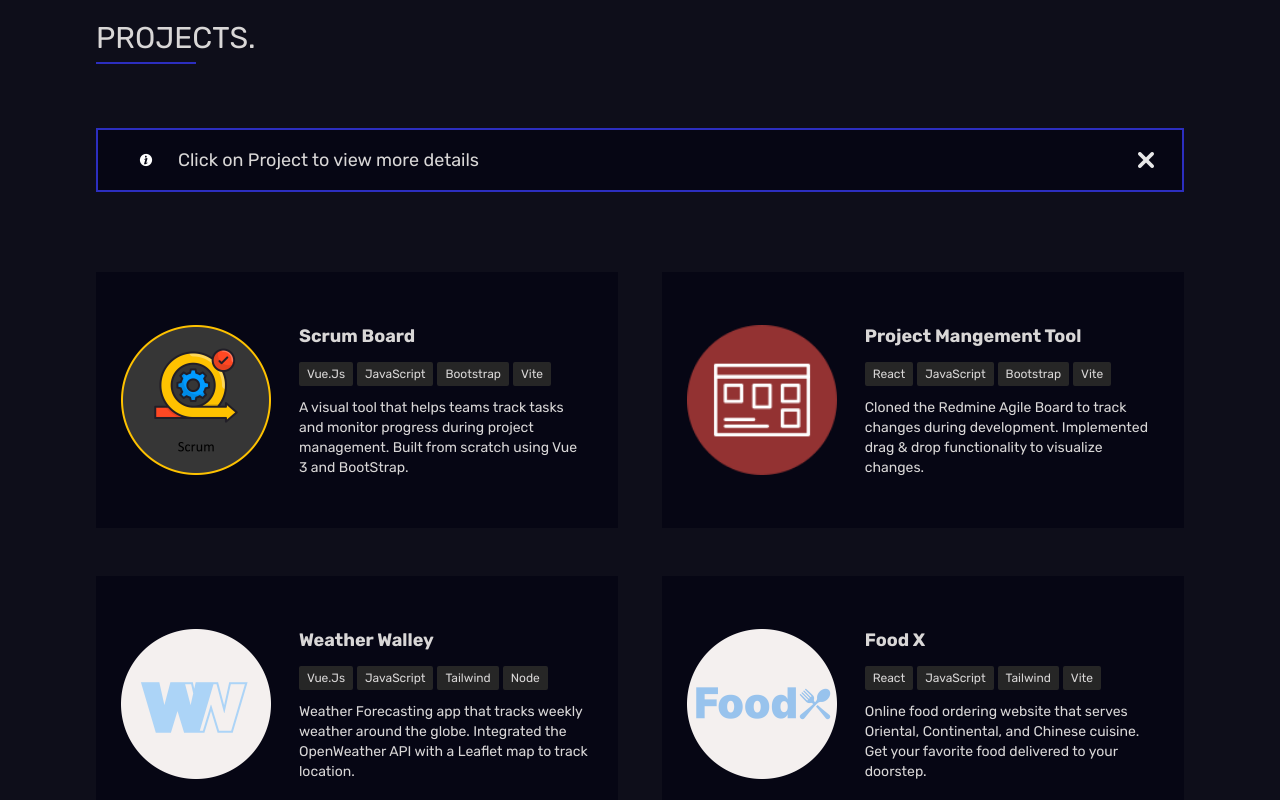
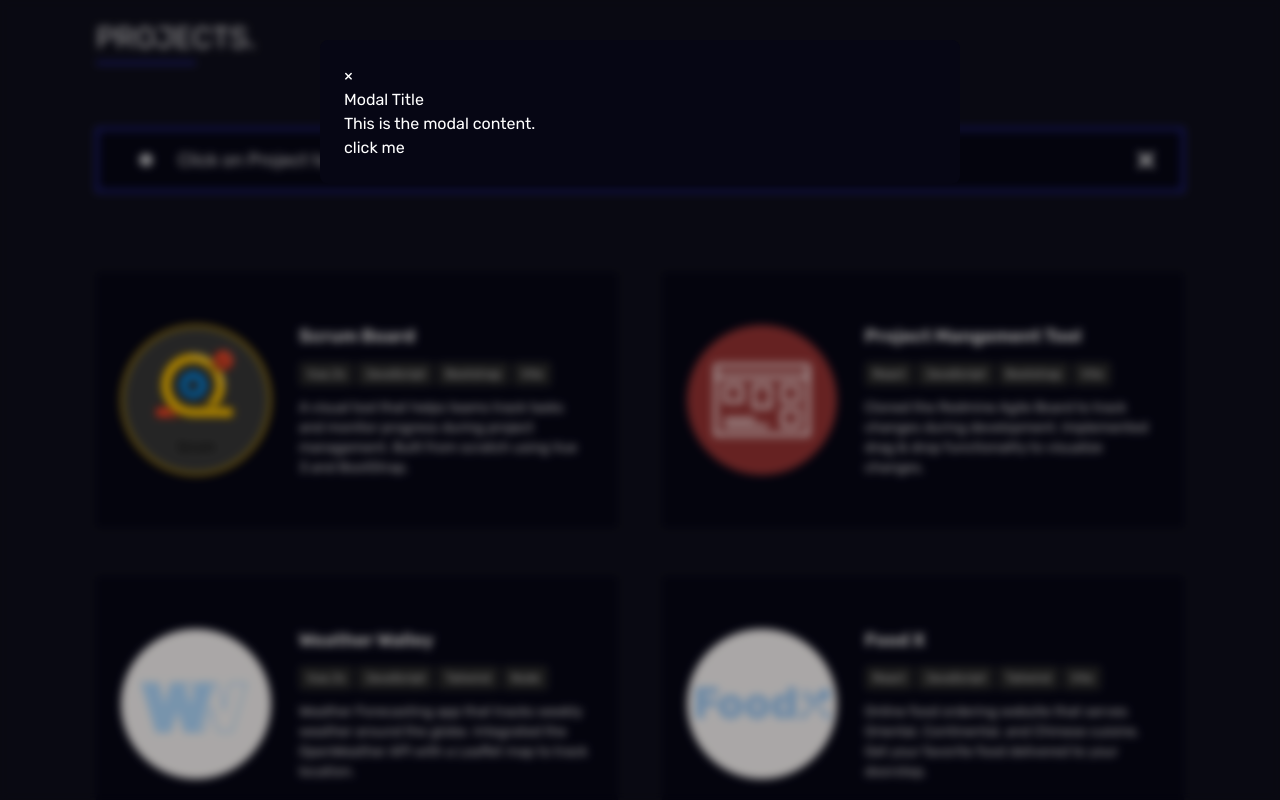
Before and after one commit to talhaiftikhar12549/talhaiftikhar, a React (Vite) app: page / in a window 1280 px wide. Both pictures are taken after a click on the element 357 px from the left and 3196 px from the top of the page. Shown: the part 2796-3596 px from the top of the page. Built offline with nearby package versions, Linux system fonts and the light colour scheme.

Commit message:
Show Modal on onClick of the project

```diff
--- /dev/null
+++ b/src/components/ProjectModal.jsx
@@ -0,0 +1,13 @@
+export default function ProjectModal() {
+  return (
+    <div className="modal bg-[#000000] bg-opacity-30 backdrop-blur-sm inset-0 fixed z-50 ">
+      <div className="modal-content">
+        <span className="close" >
+          &times; mewo
+        </span>
+        <h2> mewo </h2>
+        <p> meow</p>
+      </div>
+    </div>
+  );
+}
--- a/src/components/ProjectSection.jsx
+++ b/src/components/ProjectSection.jsx
@@ -9,10 +9,22 @@ import portfolioLogo from "../assets/Talha Portfolio Logo.png"
 import foodxLogo from "../assets/Foodx Logo.png"
 import littleLemon from "../assets/Little Lemon.png"
 import fabricCanvas from "../assets/FabricjsCanvas.png"
+import ProjectModal from "../components/ProjectModal"
 import { useState, useRef } from "react"
 export default function ProjectSection() {
 
     const [isVisible, setIsVisible] = useState(true);
+    const [modalOpener, setModalOpener] = useState(false);
+
+    const handleModalClick = (e) => {
+        if (e.target === e.currentTarget) {
+            setModalOpener(false);
+        }
+    };
+
+    const openModal = () => {
+        setModalOpener(true);
+    };
 
     const handleDelete = () => {
         setIsVisible(false);
@@ -21,6 +33,8 @@ export default function ProjectSection() {
     return (
         <>
             <div id="projectsSection" className="h-[100%] bg-[#0e0e1a] text-[#d9d7d7] flex flex-col items-center py-10">
+                {/* {modalOpener && <ProjectModal  onClose={()=>setModalOpener(false)} />} */}
+
                 <div className="w-[90%] xl:w-[85%] 2xl:w-[70%] ">
                     <div className="py-10 ">
                         <p class=" text-3xl py-2 [#2c2ebf] relative">PROJECTS. <span className='absolute bg-[#2c2ebf] bottom-0 left-0 h-[2px] w-[100px]'></span></p>
@@ -51,7 +65,7 @@ export default function ProjectSection() {
                         <div className="flex flex-col gap-12 md:gap-0  md:flex-row py-6 w-[100%] justify-between ">
 
 
-                            <div className="w-[100%] md:w-[48%] py-12 px-3 bg-[#060614] border-2 border-[#060614] group flex flex-col md:flex-row hover:border-[#2c2ebf] transition-colors duration-300 cursor-pointer" title="Click to view more detail.">
+                            <div onClick={openModal} className="w-[100%] md:w-[48%] py-12 px-3 bg-[#060614] border-2 border-[#060614] group flex flex-col md:flex-row hover:border-[#2c2ebf] transition-colors duration-300 cursor-pointer" title="Click to view more detail.">
 
                                 <div className="w-[100%] md:w-[35%] flex items-center justify-center">
                                     <img className="h-[150px] w-[150px]" src={scrumBoard} alt="" />
@@ -83,7 +97,7 @@ export default function ProjectSection() {
                             </div>
 
 
-                            <div className="w-[100%] md:w-[48%] py-12 px-3 bg-[#060614] border-2 border-[#060614] group flex flex-col md:flex-row hover:border-[#2c2ebf] transition-colors duration-300 cursor-pointer" title="Click to view more detail.">
+                            <div onClick={openModal} className="w-[100%] md:w-[48%] py-12 px-3 bg-[#060614] border-2 border-[#060614] group flex flex-col md:flex-row hover:border-[#2c2ebf] transition-colors duration-300 cursor-pointer" title="Click to view more detail.">
 
                                 <div className="w-[100%] md:w-[35%] flex items-center justify-center">
                                     <img className="h-[150px] w-[150px]" src={projectmanagement} alt="" />
@@ -124,7 +138,7 @@ export default function ProjectSection() {
                         <div className="flex flex-col gap-12 md:gap-0 md:flex-row py-6 w-[100%] justify-between ">
 
 
-                            <div className="w-[100%] md:w-[48%]  py-12 px-3 bg-[#060614] border-2 border-[#060614] group flex flex-col md:flex-row hover:border-[#2c2ebf] transition-colors duration-300 cursor-pointer" title="Click to view more detail.">
+                            <div onClick={openModal} className="w-[100%] md:w-[48%]  py-12 px-3 bg-[#060614] border-2 border-[#060614] group flex flex-col md:flex-row hover:border-[#2c2ebf] transition-colors duration-300 cursor-pointer" title="Click to view more detail.">
 
                                 <div className="w-[100%] md:w-[35%] flex items-center justify-center">
                                     <img className="h-[150px] w-[150px]" src={weatherWalley} alt="" />
@@ -156,7 +170,7 @@ export default function ProjectSection() {
                             </div>
 
 
-                            <div className="w-[100%] md:w-[48%] py-12 px-3 bg-[#060614] border-2 border-[#060614] group flex flex-col md:flex-row hover:border-[#2c2ebf] transition-colors duration-300 cursor-pointer" title="Click to view more detail.">
+                            <div onClick={openModal} className="w-[100%] md:w-[48%] py-12 px-3 bg-[#060614] border-2 border-[#060614] group flex flex-col md:flex-row hover:border-[#2c2ebf] transition-colors duration-300 cursor-pointer" title="Click to view more detail.">
 
                                 <div className="w-[100%] md:w-[35%] flex items-center justify-center">
                                     <img className="h-[150px] w-[150px]" src={foodxLogo} alt="" />
@@ -199,7 +213,7 @@ export default function ProjectSection() {
                         <div className="flex flex-col gap-12 md:gap-0 md:flex-row py-6 w-[100%] justify-between ">
 
 
-                            <div className="w-[100%] md:w-[48%] py-12 px-3 bg-[#060614] border-2 border-[#060614] group flex flex-col md:flex-row hover:border-[#2c2ebf] transition-colors duration-300 cursor-pointer" title="Click to view more detail.">
+                            <div onClick={openModal} className="w-[100%] md:w-[48%] py-12 px-3 bg-[#060614] border-2 border-[#060614] group flex flex-col md:flex-row hover:border-[#2c2ebf] transition-colors duration-300 cursor-pointer" title="Click to view more detail.">
 
                                 <div className="w-[100%] md:w-[35%] flex items-center justify-center">
                                     <img className="h-[150px] w-[150px]" src={portfolioLogo} alt="" />
@@ -231,7 +245,7 @@ export default function ProjectSection() {
                             </div>
 
 
-                            <div className="w-[100%] md:w-[48%] py-12 px-3 bg-[#060614] border-2 border-[#060614] group flex flex-col md:flex-row hover:border-[#2c2ebf] transition-colors duration-300 cursor-pointer" title="Click to view more detail.">
+                            <div onClick={openModal} className="w-[100%] md:w-[48%] py-12 px-3 bg-[#060614] border-2 border-[#060614] group flex flex-col md:flex-row hover:border-[#2c2ebf] transition-colors duration-300 cursor-pointer" title="Click to view more detail.">
 
                                 <div className="w-[100%] md:w-[35%] flex items-center justify-center">
                                     <img className="h-[150px] w-[150px]" src={fabricCanvas} alt="" />
@@ -272,7 +286,7 @@ export default function ProjectSection() {
                         <div className="flex flex-col gap-12 md:gap-0 md:flex-row py-6 w-[100%] justify-between ">
 
 
-                            <div className="w-[100%] md:w-[48%]  py-12 px-3 bg-[#060614] border-2 border-[#060614] group flex flex-col md:flex-row hover:border-[#2c2ebf] transition-colors duration-300 cursor-pointer" title="Click to view more detail.">
+                            <div onClick={openModal} className="w-[100%] md:w-[48%]  py-12 px-3 bg-[#060614] border-2 border-[#060614] group flex flex-col md:flex-row hover:border-[#2c2ebf] transition-colors duration-300 cursor-pointer" title="Click to view more detail.">
 
                                 <div className="w-[100%] md:w-[35%] flex items-center justify-center">
                                     <img className="h-[150px] w-[150px]" src={netflixLogo} alt="" />
@@ -302,7 +316,7 @@ export default function ProjectSection() {
                             </div>
 
 
-                            <div className="w-[100%] md:w-[48%]  py-12 px-3 bg-[#060614] border-2 border-[#060614] group flex flex-col md:flex-row hover:border-[#2c2ebf] transition-colors duration-300 cursor-pointer" title="Click to view more detail.">
+                            <div onClick={openModal} className="w-[100%] md:w-[48%]  py-12 px-3 bg-[#060614] border-2 border-[#060614] group flex flex-col md:flex-row hover:border-[#2c2ebf] transition-colors duration-300 cursor-pointer" title="Click to view more detail.">
 
                                 <div className="w-[100%] md:w-[35%] flex items-center justify-center">
                                     <img className="h-[150px] w-[150px]" src={littleLemon} alt="" />
@@ -356,6 +370,32 @@ export default function ProjectSection() {
 
 
             </div>
+
+            {modalOpener && (
+                <div
+                    onClick={handleModalClick}
+                    className="modal bg-[#000000] bg-opacity-30 backdrop-blur-sm inset-0 fixed z-50 text-[#ffffff]"
+                >
+
+
+                    <div
+                        className="modal-content bg-[#060614] w-[90%] md:w-[70%] lg:w-[60%] xl:w-[50%] 2xl:w-[40%] mx-auto my-10 p-6 rounded-lg"
+                    >
+                        <span
+                            onClick={() => setModalOpener(false)}
+                            className="close cursor-pointer"
+                        >
+                            &times;
+                        </span>
+                        <h2>Modal Title</h2>
+                        <p>This is the modal content.</p>
+                        <button onClick={()=>{console.log("button clicked in modal")}}>click me </button>
+                    </div>
+
+
+
+                </div>
+            )}
             <div className="bg-[#2a2a33] h-[5px]"></div>
         </>
 
```
